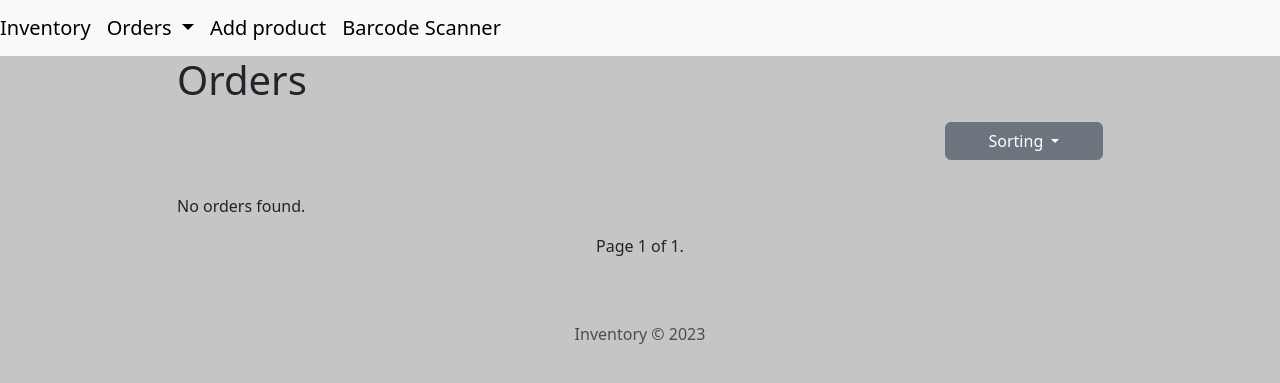
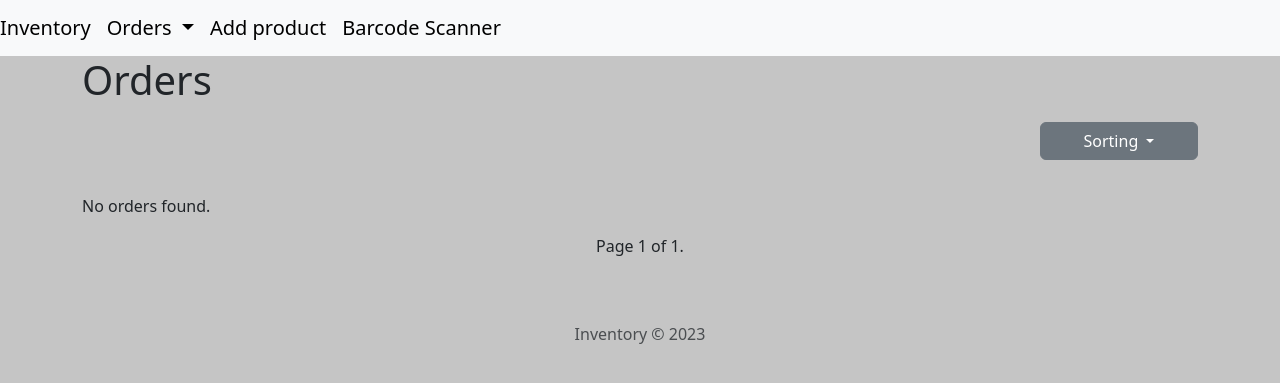
Before and after one commit to MykolaKantsir/web, a Django app: page /inventory/orders/ in a window 1280 px wide. Shown: the top 383 px of the page. Run offline with Django 4.2, Linux system fonts and the light colour scheme; data that the repository does not hold is empty; some libraries are stand-ins or nearby versions.

Commit message:
Order page style changed

```diff
--- a/inventory/templates/inventory/orders.html
+++ b/inventory/templates/inventory/orders.html
@@ -11,10 +11,10 @@ Orders
     <link rel="stylesheet" href="{% static 'css/order_snippet.css' %}">
     <style>
         /* Custom CSS to mimic container-fluid on smaller screens */
-        @media (max-width: 767.98px) { /* Adjust this breakpoint as needed */
+        @media (max-width: 1200px) { /* Adjust this breakpoint as needed */
           .container.custom-fluid {
             width: 100%;
-            max-width: none; /* Removes the max-width on small screens */
+            max-width: none; /* Ensures container is full width */
           }
         }
     </style>
@@ -23,7 +23,7 @@ Orders
 {% block content %}
 <div class="container custom-fluid">
     <div class="row justify-content-center">
-        <div class="col-12 col-md-10">
+        <div class="col-12 col-xxl-10">
             <h1>Orders</h1>
             <!-- Display the status change and sorting panel -->
             <div class="bulk-status-change d-flex justify-content-between align-items-center">
```
